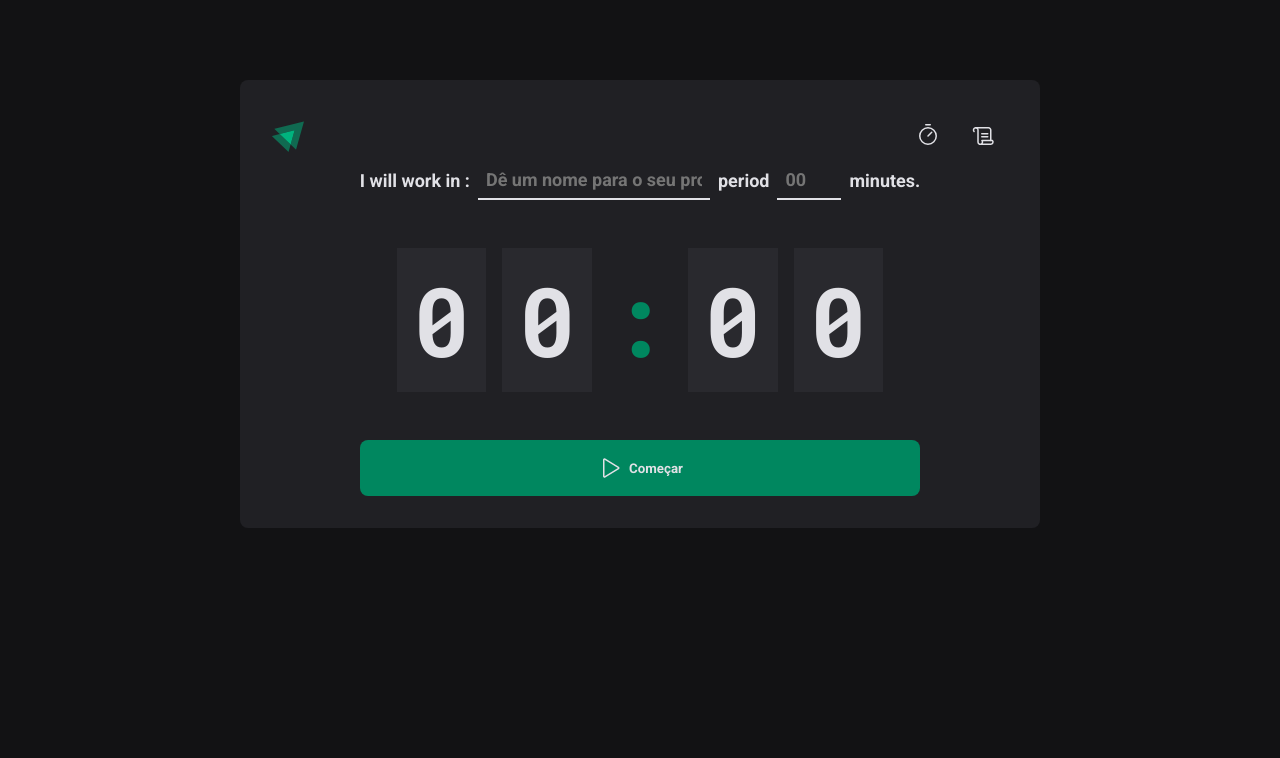
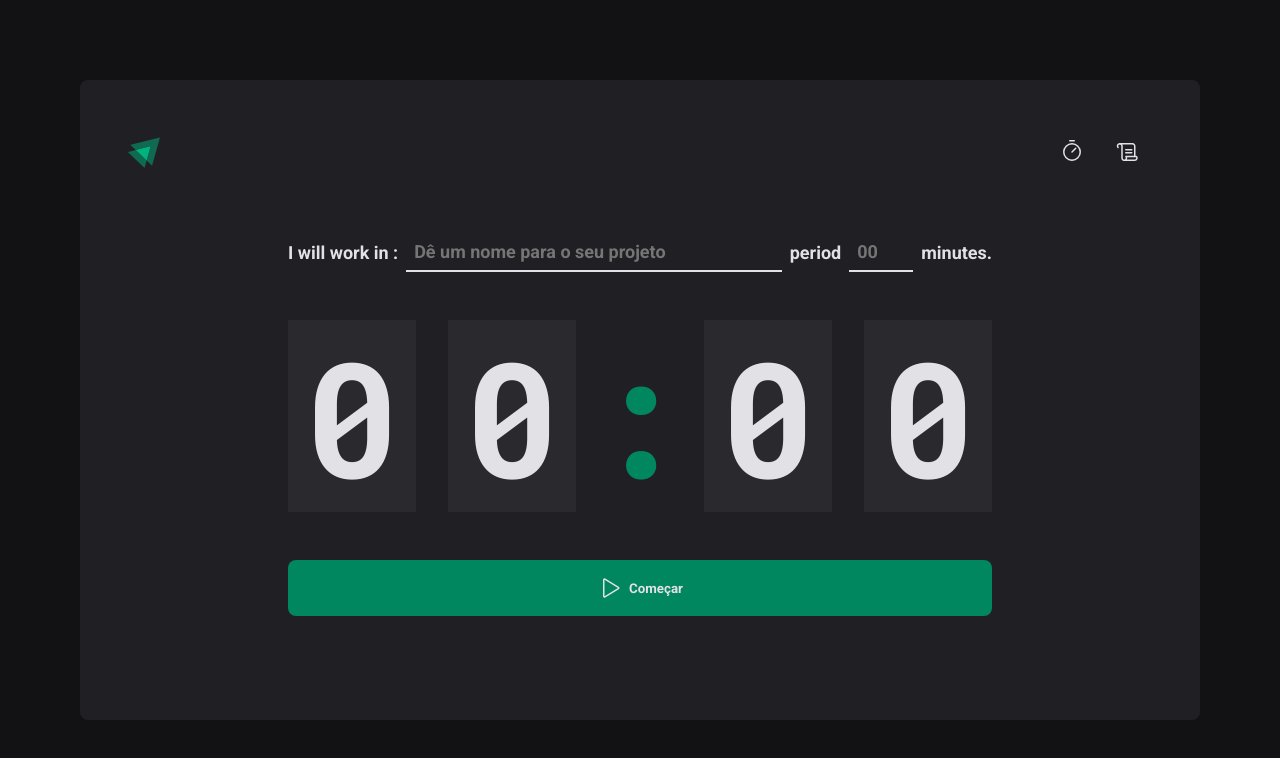
Before and after one commit to yujiarima17/pomodoro_react, a React (Vite) app: page / in a window 1280 px wide. Shown: the top 758 px of the page. Built offline with nearby package versions, Linux system fonts and the light colour scheme.

Commit message:
fixing css sizes

```diff
--- a/src/layouts/DefaultLayout/styles.ts
+++ b/src/layouts/DefaultLayout/styles.ts
@@ -1,10 +1,10 @@
 import styled from 'styled-components'
 
 export const LayoutContainer = styled.div`
-  max-width: 50rem;
-  height: fit-content;
+  max-width: 70rem;
+  height: calc(100vh - 10rem);
   margin: 5rem auto;
-  padding: 2rem;
+  padding: 3rem;
   background: ${(props) => props.theme['gray-800']};
   border-radius: 8px;
   display: flex;
--- a/src/pages/History.tsx
+++ /dev/null
@@ -1,3 +0,0 @@
-export function History() {
-  return <h1>Hello History</h1>
-}
--- a/src/pages/Home/index.tsx
+++ b/src/pages/Home/index.tsx
@@ -15,13 +15,25 @@ export function Home() {
       <form action="">
         <FormContainer>
           <label htmlFor="task">I will work in :</label>
-          <TaskInput id="task" placeholder="Dê um nome para o seu projeto" />
-
+          <TaskInput
+            id="task"
+            list="task-suggestions"
+            placeholder="Dê um nome para o seu projeto"
+          />
+          <datalist id="task-suggestions">
+            <option value="Projeto 1"></option>
+            <option value="Projeto 2"></option>
+            <option value="Projeto 3"></option>
+            <option value="Projeto 4"></option>
+          </datalist>
           <label htmlFor="">period</label>
           <MinutesAmountInput
             type="number"
             id="minutesAmount"
             placeholder="00"
+            step={5}
+            min={5}
+            max={60}
           />
 
           <span>minutes.</span>
--- a/src/pages/Home/styles.ts
+++ b/src/pages/Home/styles.ts
@@ -15,11 +15,11 @@ export const HomeContainer = styled.main`
 `
 export const CountDownContainer = styled.div`
   font-family: 'Roboto Mono', monospace;
-  font-size: 6rem;
-  line-height: 5rem;
+  font-size: 10rem;
+  line-height: 8rem;
   color: ${(props) => props.theme['gray-100']};
   display: flex;
-  gap: 1rem;
+  gap: 2rem;
   span {
     background: ${(props) => props.theme['gray-700']};
     padding: 2rem 1rem;
@@ -87,6 +87,9 @@ const BaseInput = styled.input`
 `
 export const TaskInput = styled(BaseInput)`
   flex: 1;
+  &::-webkit-calendar-picker-indicator {
+    display: none !important;
+  }
 `
 export const MinutesAmountInput = styled(BaseInput)`
   width: 4rem;
```
